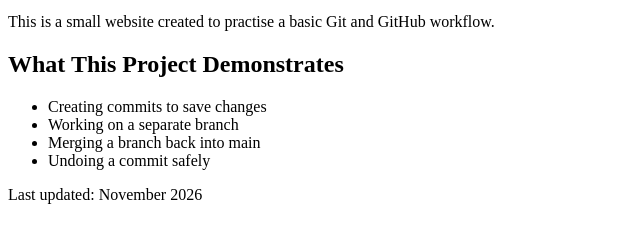
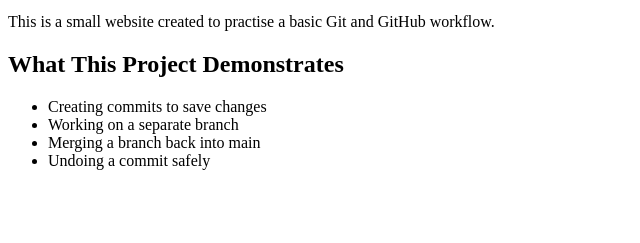
Before and after one commit to Sandhya-scaler/git-workflow-assignment, a plain HTML site: page index.html in a window 1280 px wide. Shown: the part 101-344 px from the top of the page, without its empty margins (0-640 px from the left). Drawn offline with Linux system fonts and the light colour scheme.

Commit message:
Revert "Add footer to homepage"
This reverts commit c83eeaa0d94105e73409300a79a44ec73c94fdeb.

```diff
--- a/index.html
+++ b/index.html
@@ -25,9 +25,5 @@
       <li>Undoing a commit safely</li>
     </ul>
   </main>
-
-  <footer>
-    <p>Last updated: November 2026</p>
-  </footer>
 </body>
 </html>
```
